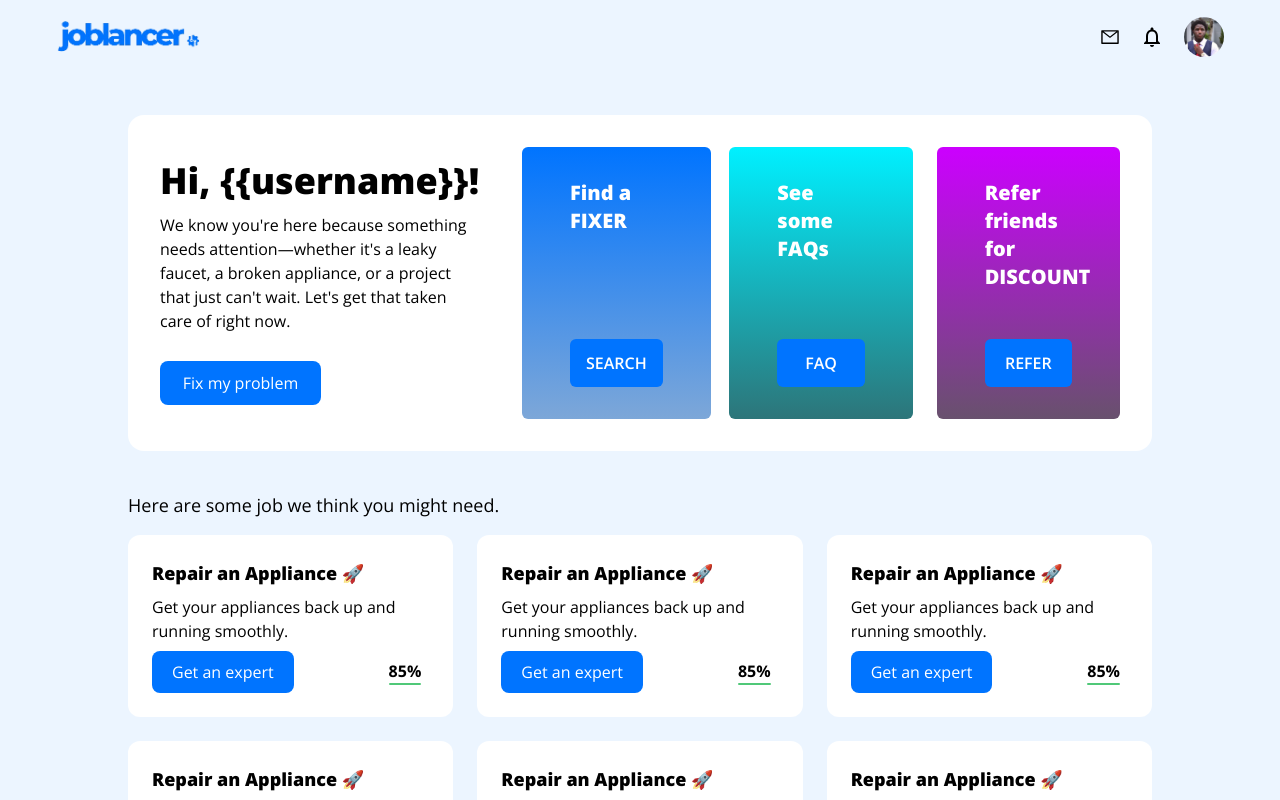
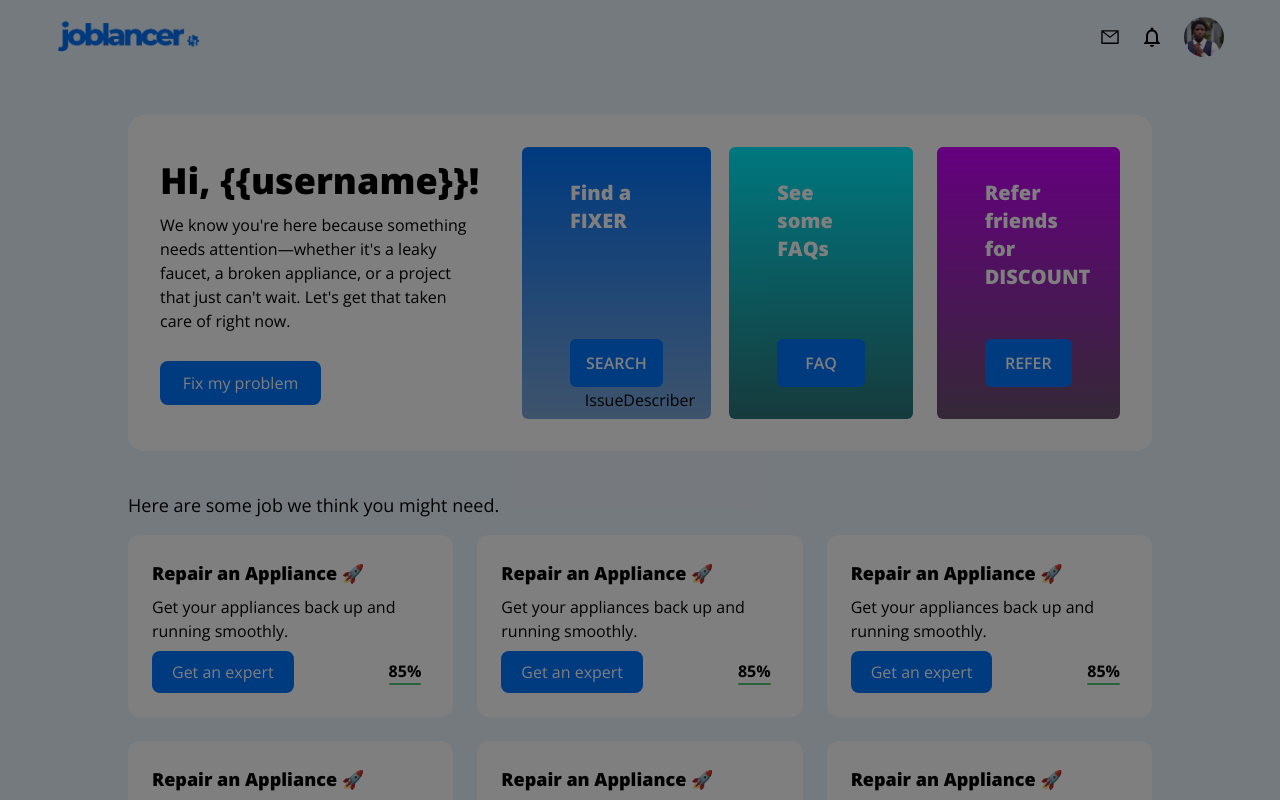
Before and after one commit to codedcontent/joblancer, a Next.js app: page /dashboard/buyer in a window 1280 px wide. Both pictures are taken after a click on the button "Fix my problem". Shown: the top 800 px of the page. Built offline with nearby package versions, Linux system fonts and the light colour scheme.

Commit message:
Building the issue describing feature of the app

```diff
--- a/src/app/dashboard/buyer/IntroContent.tsx
+++ b/src/app/dashboard/buyer/IntroContent.tsx
@@ -1,9 +1,15 @@
+// "use client"
+
 /* eslint-disable react/no-unescaped-entities */
 import CustomButton from "@/components/customButton/CustomButton";
 import React from "react";
 import IntroCTACards from "./IntroCTACards";
 
-const IntroContent = () => {
+type Props = {
+  setIsOpenIssueDescriber: React.Dispatch<React.SetStateAction<boolean>>;
+};
+
+const IntroContent = ({ setIsOpenIssueDescriber }: Props) => {
   return (
     <div className="lg:p-8 p-3 w-full bg-white lg:rounded-2xl rounded-lg flex md:flex-row flex-col justify-center items-center lg:gap-10 gap-4">
       {/* Hi Intro */}
@@ -19,7 +25,11 @@ const IntroContent = () => {
         </p>
 
         <div className="w-1/2 lg:pt-4 pt-2">
-          <CustomButton title="Fix my problem" loading={false} />
+          <CustomButton
+            title="Fix my problem"
+            loading={false}
+            onClick={() => setIsOpenIssueDescriber(true)}
+          />
         </div>
       </div>
 
--- /dev/null
+++ b/src/app/dashboard/buyer/issueDescriber/IssueDescriber.tsx
@@ -0,0 +1,20 @@
+import { allowScroll, preventScroll } from "@/utils/preventScroll";
+import React, { useEffect } from "react";
+
+type Props = {};
+
+const IssueDescriber = (props: Props) => {
+  useEffect(() => {
+    preventScroll();
+
+    return () => allowScroll();
+  }, []);
+
+  return (
+    <div className="fixed top-0 left-0 h-screen w-screen overflow-hidden bg-black/50 flex justify-center items-center z-50">
+      IssueDescriber
+    </div>
+  );
+};
+
+export default IssueDescriber;
--- a/src/app/dashboard/buyer/page.tsx
+++ b/src/app/dashboard/buyer/page.tsx
@@ -1,12 +1,20 @@
-import React from "react";
+"use client";
+
+import { useState } from "react";
 import IntroContent from "./IntroContent";
 import SuggestedJobsCard from "./SuggestedJobsCard";
+import IssueDescriber from "./issueDescriber/IssueDescriber";
 
 const BuyerDashboardPage = () => {
+  const [isOpenIssueDescriber, setIsOpenIssueDescriber] = useState(false);
+
   return (
-    <div className="lg:px-32 md:px-20 px-6 m-auto lg:pt-10 pt-4">
+    <div className="lg:px-32 md:px-20 px-6 m-auto lg:pt-10 pt-4 w-full pb-10">
+      {/* Issue Describer */}
+      {isOpenIssueDescriber && <IssueDescriber />}
+
       {/* Intro Content */}
-      <IntroContent />
+      <IntroContent setIsOpenIssueDescriber={setIsOpenIssueDescriber} />
 
       {/* Suggested Jobs */}
       <div className="lg:mt-10 mt-4">
@@ -16,7 +24,7 @@ const BuyerDashboardPage = () => {
         </p>
 
         {/* Suggested Jobs Card */}
-        <div className="w-full grid lg:grid-cols-3 grid-cols-1 lg:gap-6 gap-3">
+        <div className="w-full grid lg:grid-cols-3 md:grid-cols-2 grid-cols-1 lg:gap-6 gap-3">
           {Array(10)
             .fill(0)
             .map((_, index) => {
--- a/src/app/dashboard/layout.tsx
+++ b/src/app/dashboard/layout.tsx
@@ -6,7 +6,7 @@ type Props = {
 
 export default function DashboardLayout({ children }: Props) {
   return (
-    <main className="bg-bg min-h-screen w-screen overflow-hidden">
+    <main className="bg-bg min-h-screen w-screen relative">
       {/* Dashboard Nav */}
       <Navbar />
 
--- a/src/app/layout.tsx
+++ b/src/app/layout.tsx
@@ -21,7 +21,9 @@ export default function RootLayout({
 }>) {
   return (
     <html lang="en">
-      <body className={`${openSans.className} h-screen w-screen`}>
+      <body
+        className={`${openSans.className} h-screen w-screen overflow-x-hidden`}
+      >
         <NotificationProvider>{children}</NotificationProvider>
       </body>
     </html>
--- a/src/components/navBar/NavBar.tsx
+++ b/src/components/navBar/NavBar.tsx
@@ -23,7 +23,7 @@ const Navbar = (props: Props) => {
   };
 
   return (
-    <nav className="lg:px-14 px-7 md:py-2.5 py-1.5 flex items-center justify-between sticky top-0 z-50 bg-dark/90">
+    <nav className="lg:px-14 px-7 md:py-2.5 py-1.5 flex items-center justify-between sticky top-0 z-40 bg-bg/90">
       {/* Logo */}
       <Link href={"/"}>
         <Image
@@ -38,14 +38,14 @@ const Navbar = (props: Props) => {
       {/* Nav - Large Screen */}
       <div className="flex lg:gap-x-5 gap-x-2 justify-center items-center">
         {/* Email Icon */}
-        <AiOutlineMail className="text-xl" />
+        <AiOutlineMail className="text-xl cursor-pointer" />
 
         {/* Notification */}
-        <MdOutlineNotifications className="text-2xl" />
+        <MdOutlineNotifications className="text-2xl cursor-pointer" />
 
         {/* Account */}
         <div
-          className="rounded-full lg:h-10 h-8 lg:w-10 w-8 relative"
+          className="rounded-full lg:h-10 h-8 lg:w-10 w-8 relative cursor-pointer"
           onClick={toggleMenu}
         >
           <Image
--- /dev/null
+++ b/src/utils/preventScroll.tsx
@@ -0,0 +1,11 @@
+export function preventScroll(): void {
+  if (typeof window !== "undefined") {
+    document.body.style.overflow = "hidden";
+  }
+}
+
+export function allowScroll(): void {
+  if (typeof window !== "undefined") {
+    document.body.style.overflow = "";
+  }
+}
```
